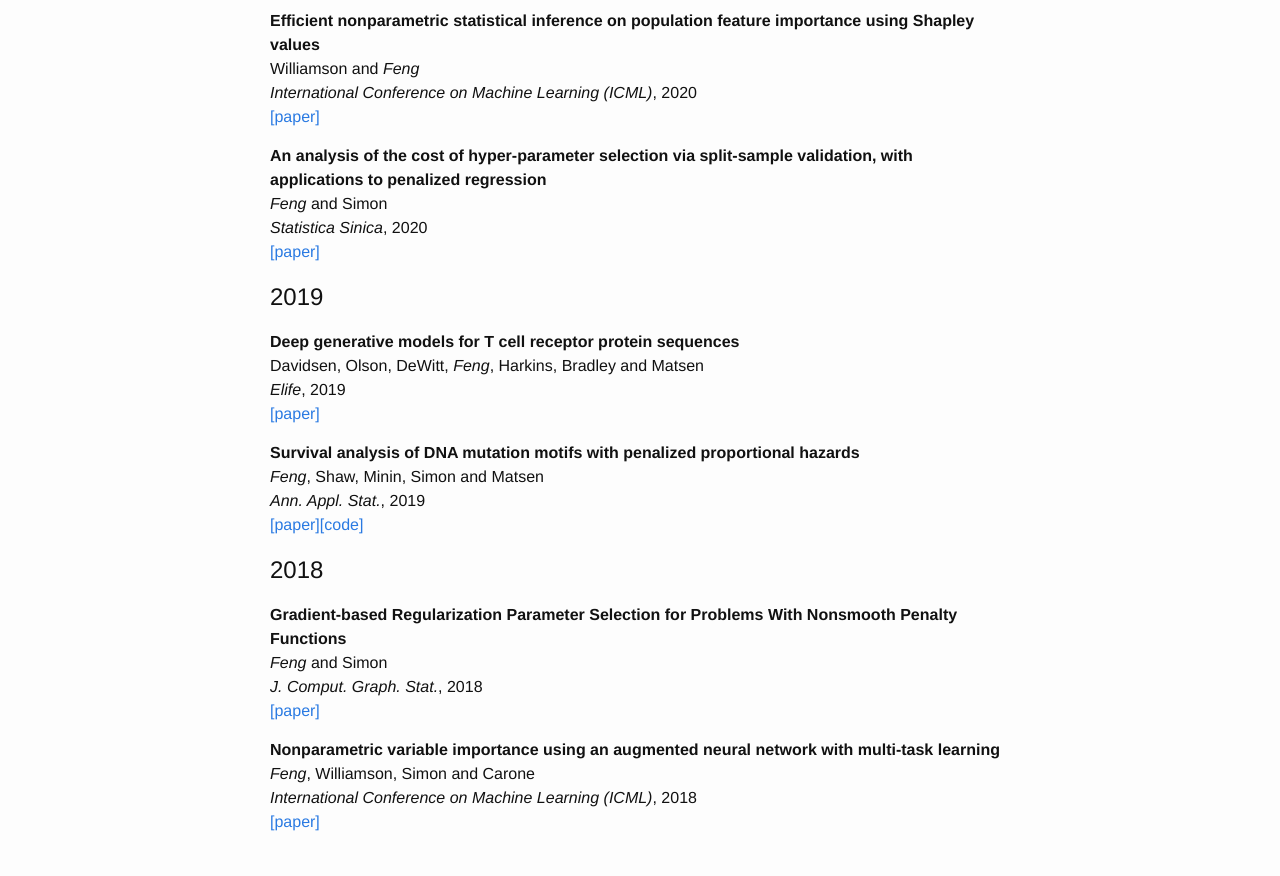
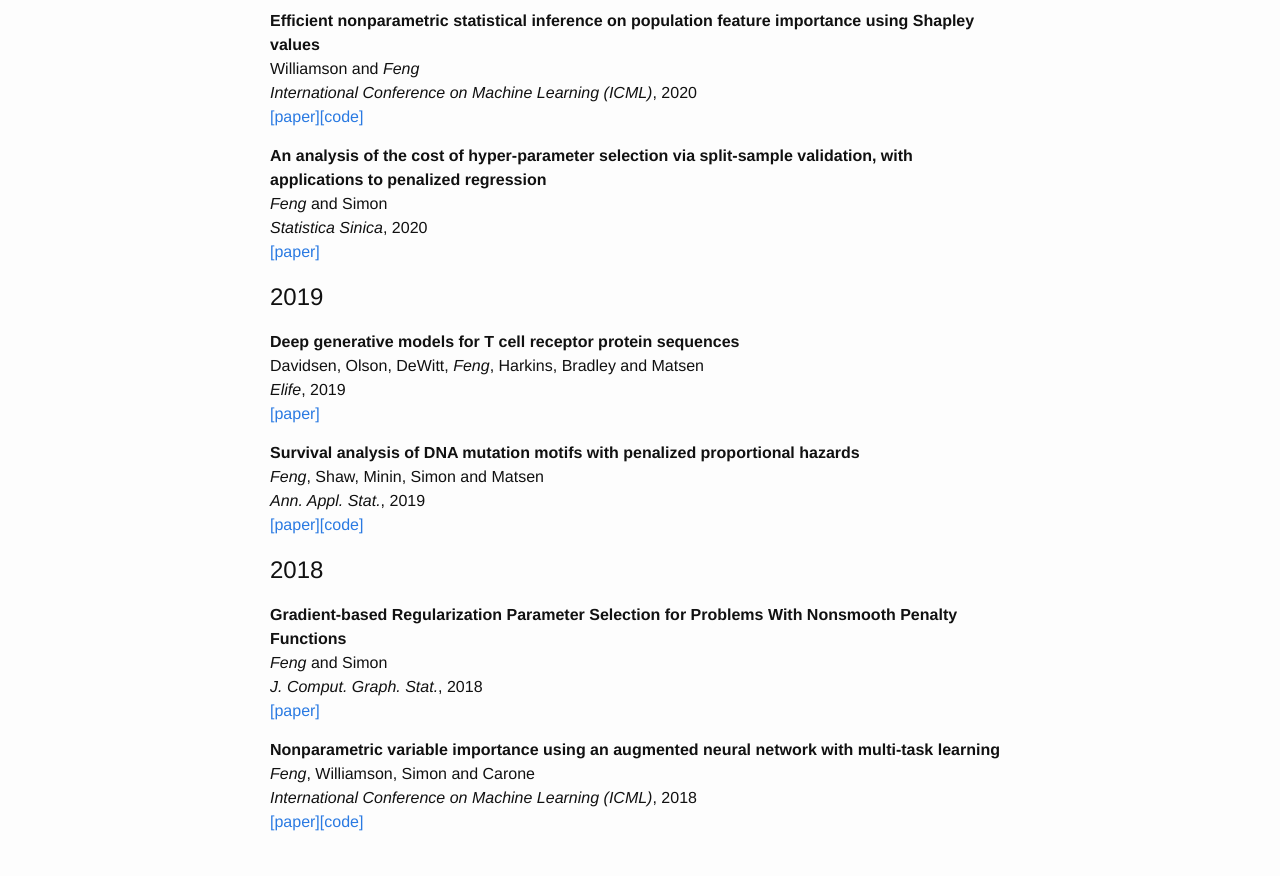
Before and after one commit to jjfeng/jjfeng.github.io, a Jekyll site: the page built from publications.md, in a window 1280 px wide. Shown: the part 668-1544 px from the top of the page. Built offline with Jekyll 4.4.1, drawn with Linux system fonts in a browser that asks for light colours.

Commit message:
add code

```diff
--- a/publications.md
+++ b/publications.md
@@ -28,7 +28,7 @@ title: Publications
 **Efficient nonparametric statistical inference on population feature importance using Shapley values**<br />
 Williamson and *Feng*<br />
 *International Conference on Machine Learning (ICML)*, 2020<br />
-[\[paper\]](https://proceedings.icml.cc/static/paper_files/icml/2020/3042-Paper.pdf)
+[\[paper\]](https://proceedings.icml.cc/static/paper_files/icml/2020/3042-Paper.pdf)[\[code\]](https://github.com/bdwilliamson/spvim_supplementary)
 
 **An analysis of the cost of hyper-parameter selection via split-sample validation, with applications to penalized regression**<br />
 *Feng* and Simon<br />
@@ -55,4 +55,4 @@ Davidsen, Olson, DeWitt, *Feng*, Harkins, Bradley and Matsen<br />
 **Nonparametric variable importance using an augmented neural network with multi-task learning**<br />
 *Feng*, Williamson, Simon and Carone<br />
 *International Conference on Machine Learning (ICML)*, 2018<br />
-[\[paper\]](http://proceedings.mlr.press/v80/feng18a.html)
+[\[paper\]](http://proceedings.mlr.press/v80/feng18a.html)[\[code\]](https://github.com/jjfeng/nnet_var_import)
```
